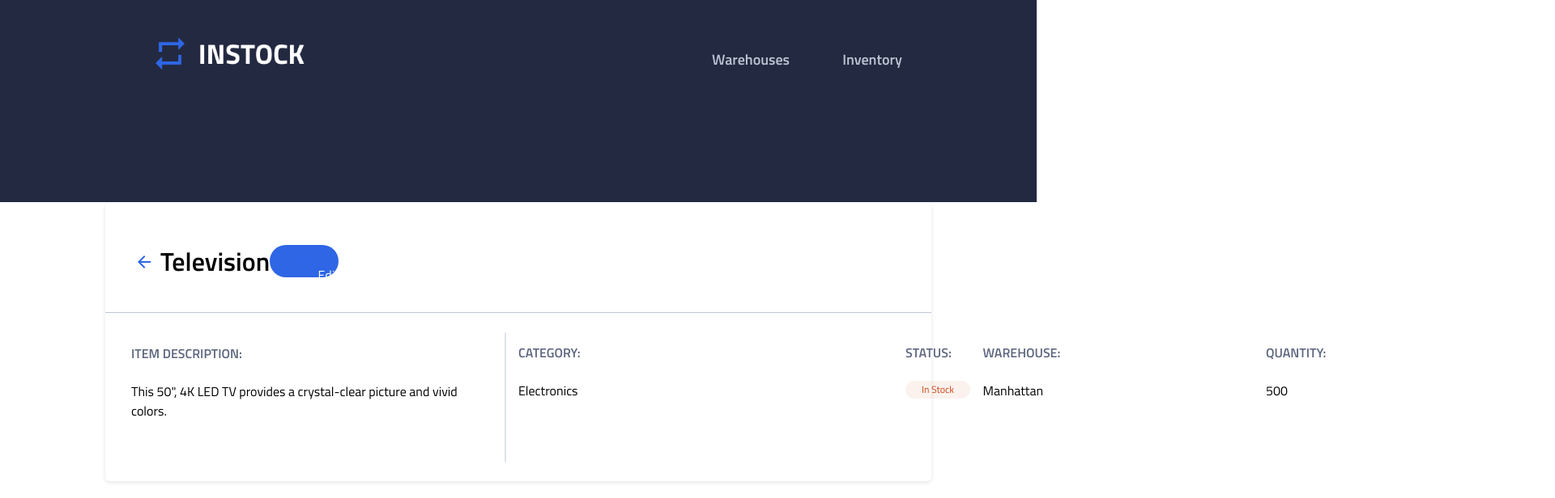
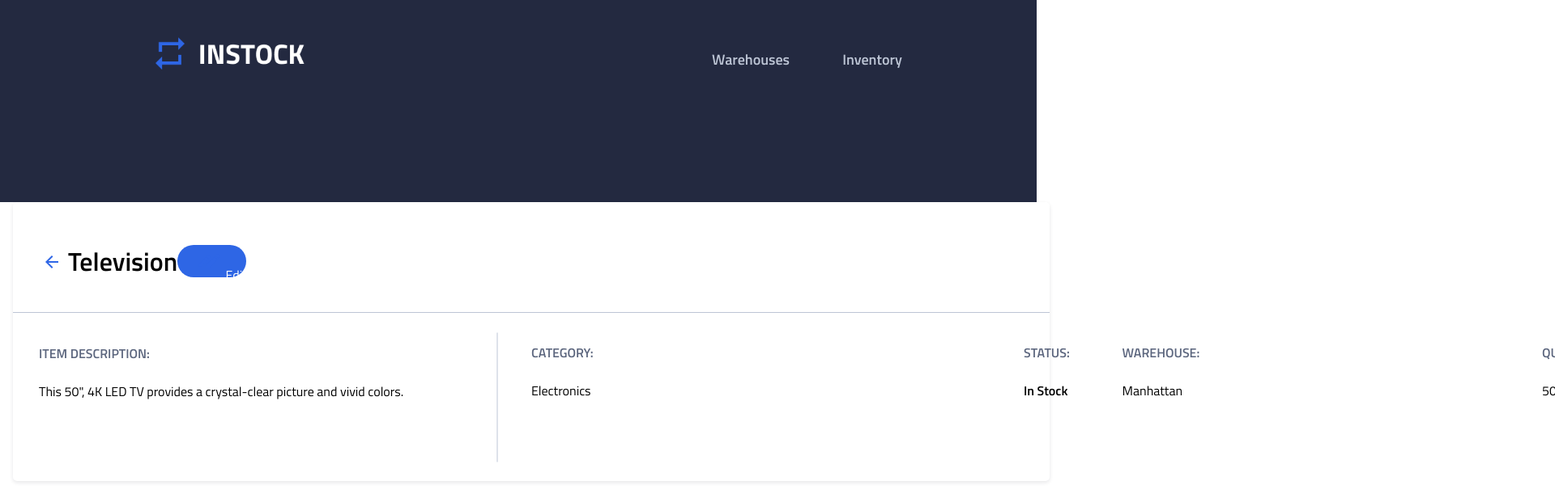
Before and after one commit to cathybi/instock-client, a React (Create React App) app: page /inventory/add in a window 1280 px wide. Shown: the top 616 px of the page at 81% size, 1920 px wide, since content can reach past the window. Built offline with nearby package versions, Linux system fonts and the light colour scheme; no server answers.

Commit message:
changed some inventory status class name

```diff
--- a/src/components/AddEditInventory/AddEditInventory.jsx
+++ b/src/components/AddEditInventory/AddEditInventory.jsx
@@ -54,10 +54,13 @@ function AddEditInventory() {
                         {/* <p className={inventoryItem.status === "In Stock" ? "inventory-item__information--green" : "inventory-item__information--red"} >
                             {inventoryItem.status}
                         </p> */}
-                        <p className={inventoryItem.status === "In Stock" ? "inventory-item__information--green" : "inventory-item__information--red"} >
+                        {/* <p className={inventoryItem.status === "In Stock" ? "inventory-item__information--green" : "inventory-item__information--red"} >
                             {"In Stock"}
-                        </p>
-
+                        </p> */}
+                        <div className={`inventory__status ${inventoryItem.status === "In Stock" ? "in-stock" : "out-of-stock"}`}>
+                            {/* {inventoryItem.status} */}
+                            {"In Stock"}
+                        </div>
                     </div>
 
                     <div className="inventory-item__details-quantity">
--- a/src/components/AddEditInventory/AddEditInventory.scss
+++ b/src/components/AddEditInventory/AddEditInventory.scss
@@ -10,13 +10,14 @@
   background: $primary-white;
 
   @include tablet {
-    margin-top: -0.7rem;
+    width: 100%;
+    // margin-top: -0.7rem;
   }
 
-  @include desktop {
-    width: 1020px;
-    margin: 0 auto;
-  }
+  // @include desktop {
+  //   width: 1020px;
+  //   margin: 0 auto;
+  // }
 
   &__header {
     padding: 1.5rem 1rem 1.5rem;
@@ -107,13 +108,14 @@
     padding: 0.5rem 1.2rem;
     display: flex;
     flex-wrap: wrap;
-    // box-sizing: border-box;
+    box-sizing: border-box;
 
     @include tablet {
       padding: 1rem 2rem;
       flex-direction: column;
       flex-wrap: wrap;
       height: 13rem;
+      width: 100%;
     }
   }
 
@@ -176,8 +178,13 @@
     color: $secondary-slate;
     font-weight: 600;
   }
+}
 
-  &__information--green {
+.inventory__status {
+  font-weight: bold; /* You can adjust styles as needed */
+}
+
+.inventory__status.in-stock {
   @include set-font(10px, normal, normal);
     color: $green;
     background-color: rgba($green, 0.07);
@@ -192,6 +199,7 @@
     }
 }
 
+.inventory__status.out-of-stock {
   &__information--red {
       @include set-font(10px, normal, normal);
       color: $red;
```
Lines whose indentation alone changed are shown as unchanged.
